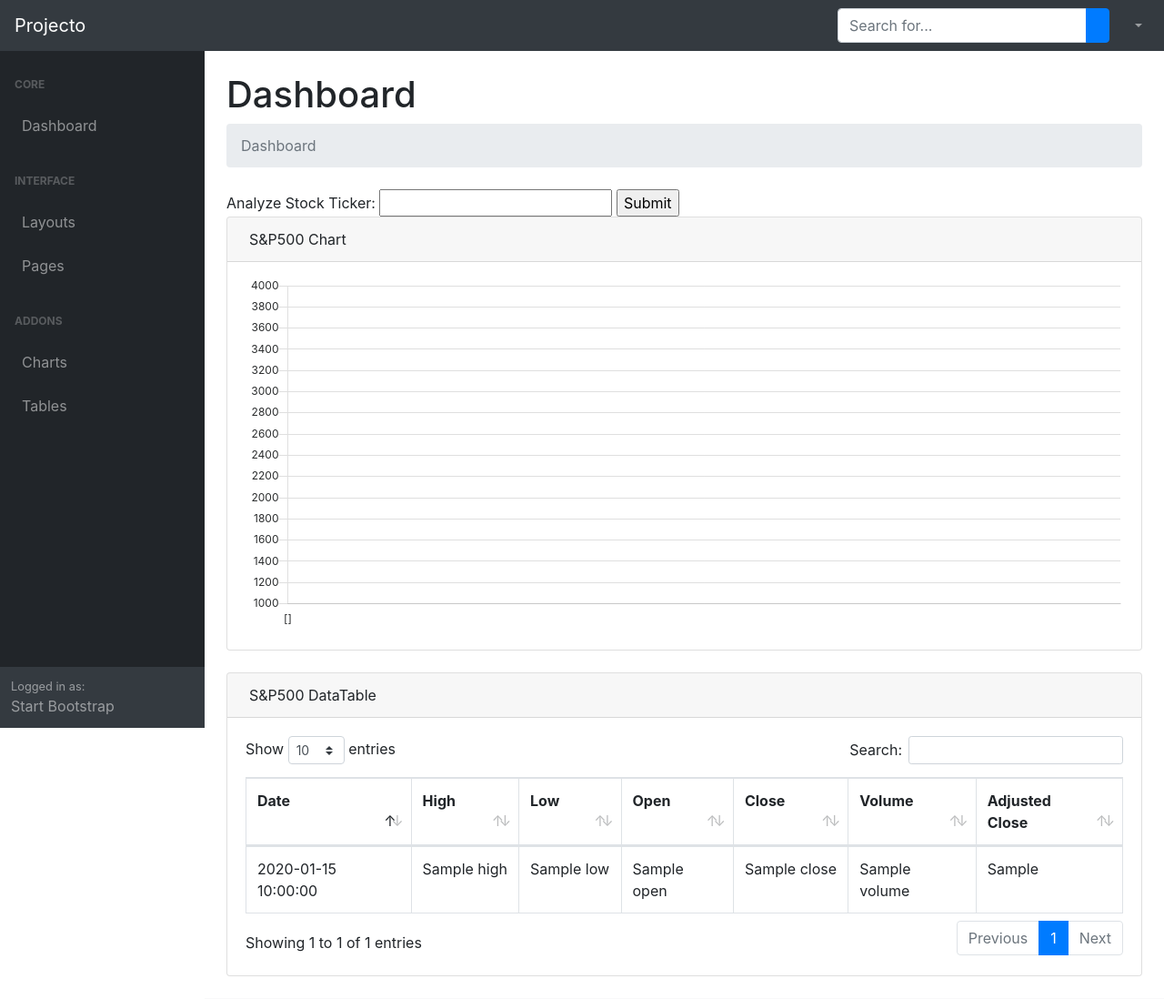
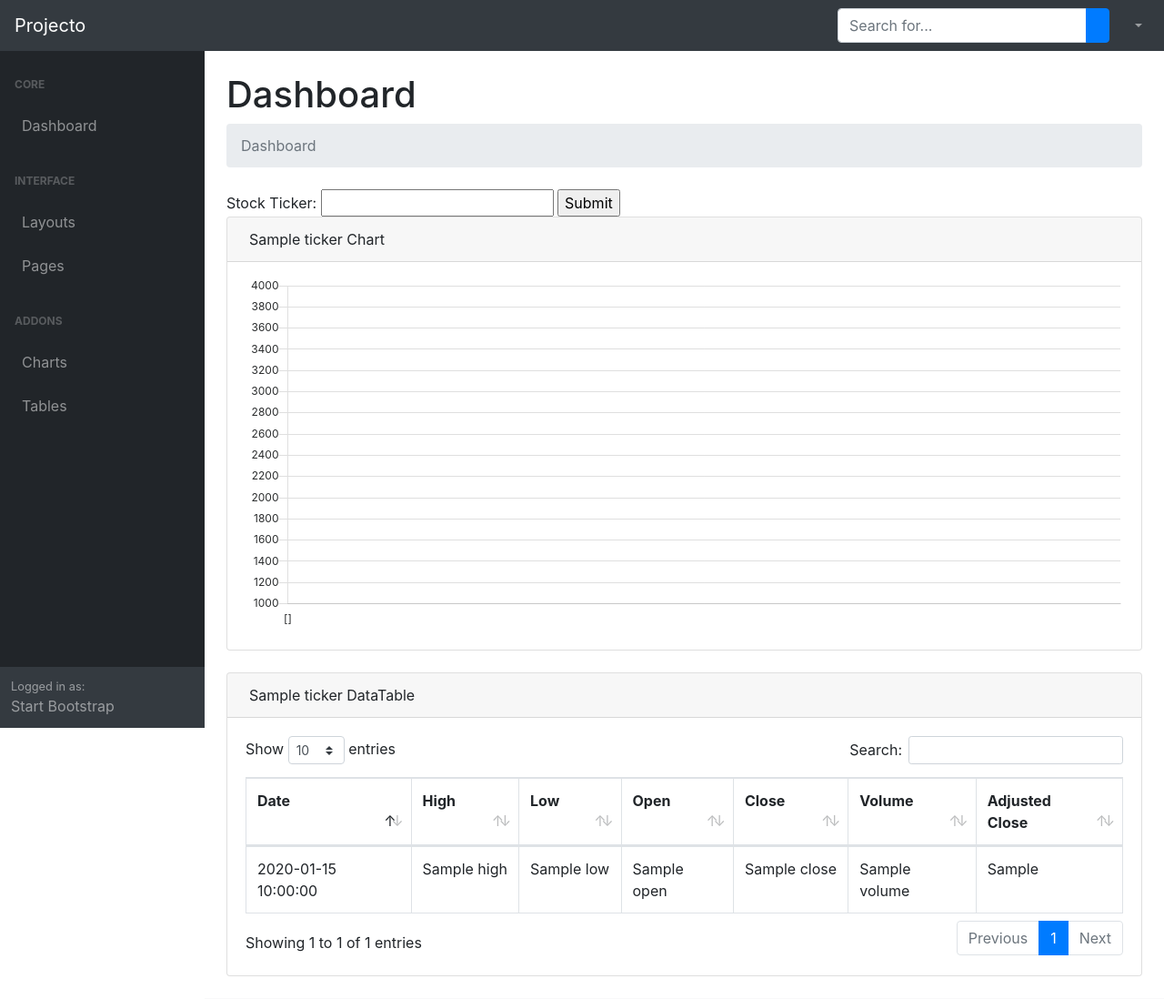
Before and after one commit to am16br/COP4521, a Flask app: template Website/templates/index.html in a window 1280 px wide. Shown: the top 1098 px of the page at 91% size. Run offline with Flask 2, Linux system fonts and the light colour scheme; the template is opened without the code that fills it: most values are stand-ins (such as "Sample title", 1, 10 or a date in 2020); some libraries are stand-ins or nearby versions.

Commit message:
Update index.html

```diff
--- a/Website/templates/index.html
+++ b/Website/templates/index.html
@@ -117,14 +117,14 @@
                         <ol class="breadcrumb mb-4">
                             <li class="breadcrumb-item active">Dashboard</li>
                         </ol>
-                        <form method="post" action="simpleform.asp">
-                          Analyze Stock Ticker: <input type="text" name="ticker">
+                        <form method="post" action="{{ url_for('stock') }}">
+                          Stock Ticker: <input type="text" name="ticker">
                           <input type="submit" value="Submit">
                         </form>
                                 <div class="card mb-4">
                                     <div class="card-header">
                                         <i class="fas fa-chart-area mr-1"></i>
-                                        S&P500 Chart
+                                        {{ticker}} Chart
                                     </div>
                                     <div class="card-body"><canvas id="myChart" width="100%" height="40"></canvas></div>
                                         <script>
@@ -193,7 +193,7 @@
                         <div class="card mb-4">
                             <div class="card-header">
                                 <i class="fas fa-table mr-1"></i>
-                                S&P500 DataTable
+                                {{ticker}} DataTable
                             </div>
                             <div class="card-body">
                                 <div class="table-responsive">
```
